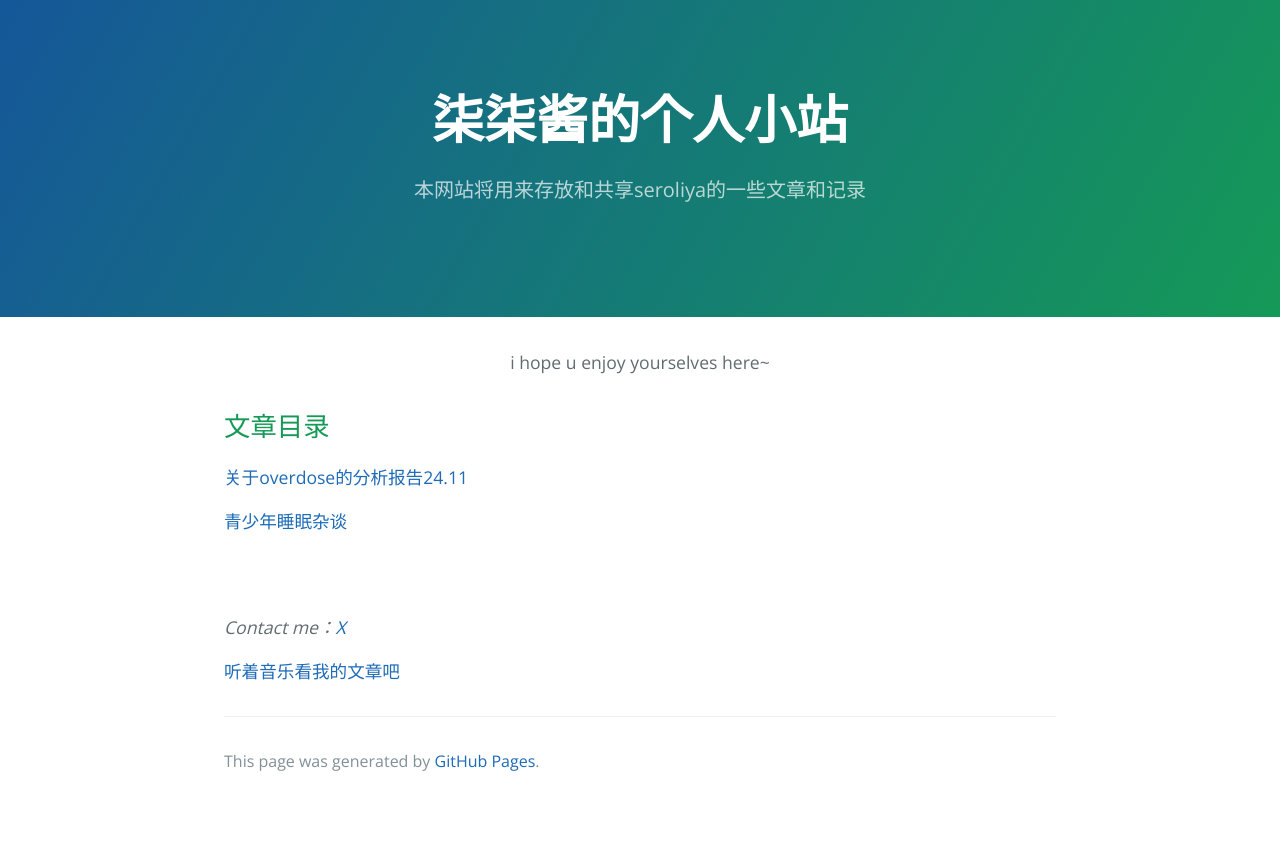
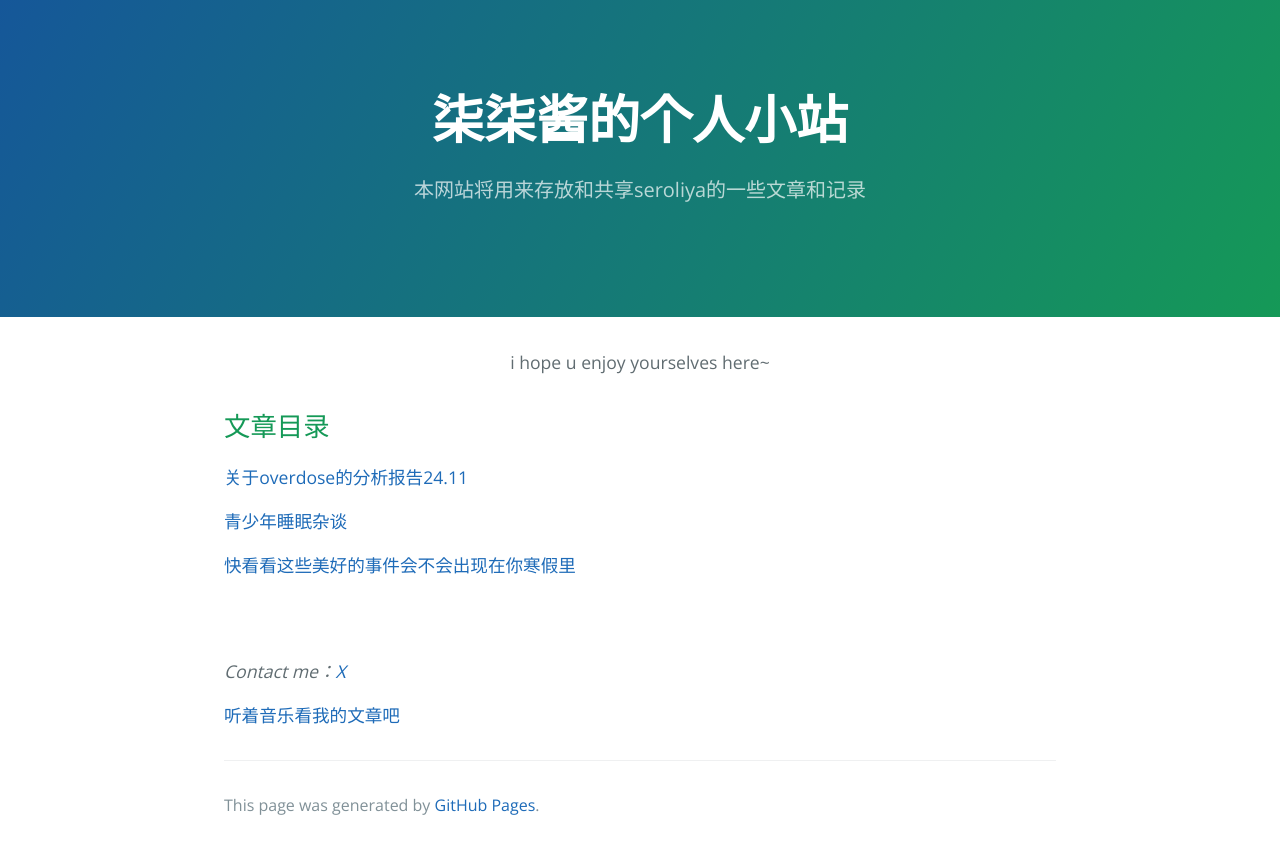
Before and after one commit to Seroliya/Seroliya.github.io, a Jekyll site: the page built from index.md, in a window 1280 px wide. Shown: the top 854 px of the page. Built offline with Jekyll 4.4.1, drawn with Linux system fonts in a browser that asks for light colours.

Commit message:
Update index.md

```diff
--- a/index.md
+++ b/index.md
@@ -10,6 +10,8 @@ i hope u enjoy yourselves here~
 [关于overdose的分析报告24.11](./odreport1.html)
 
 [青少年睡眠杂谈](./sleeptalk.html)
+
+[快看看这些美好的事件会不会出现在你寒假里](./holidayissues.html)
 <br><br><br><br>
 _Contact me：[X](https://x.com/77KawaiiQwQ)_
 
```
